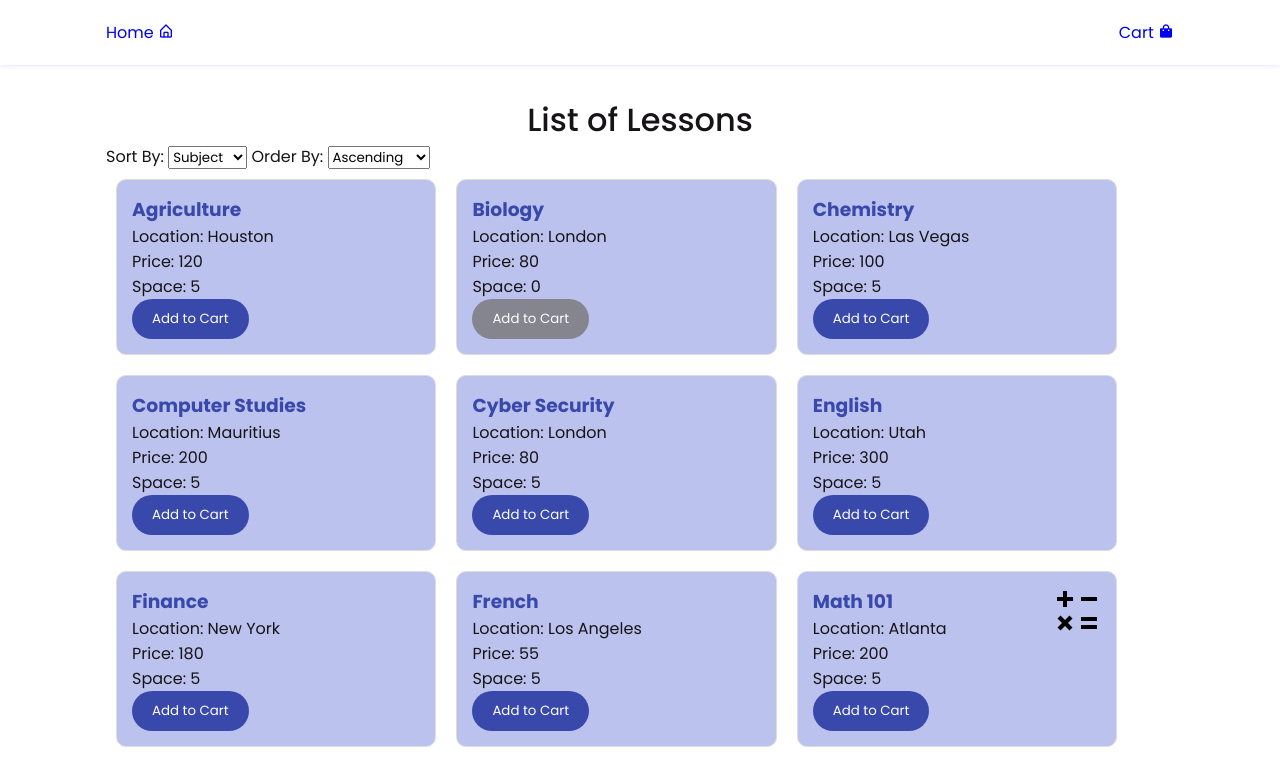
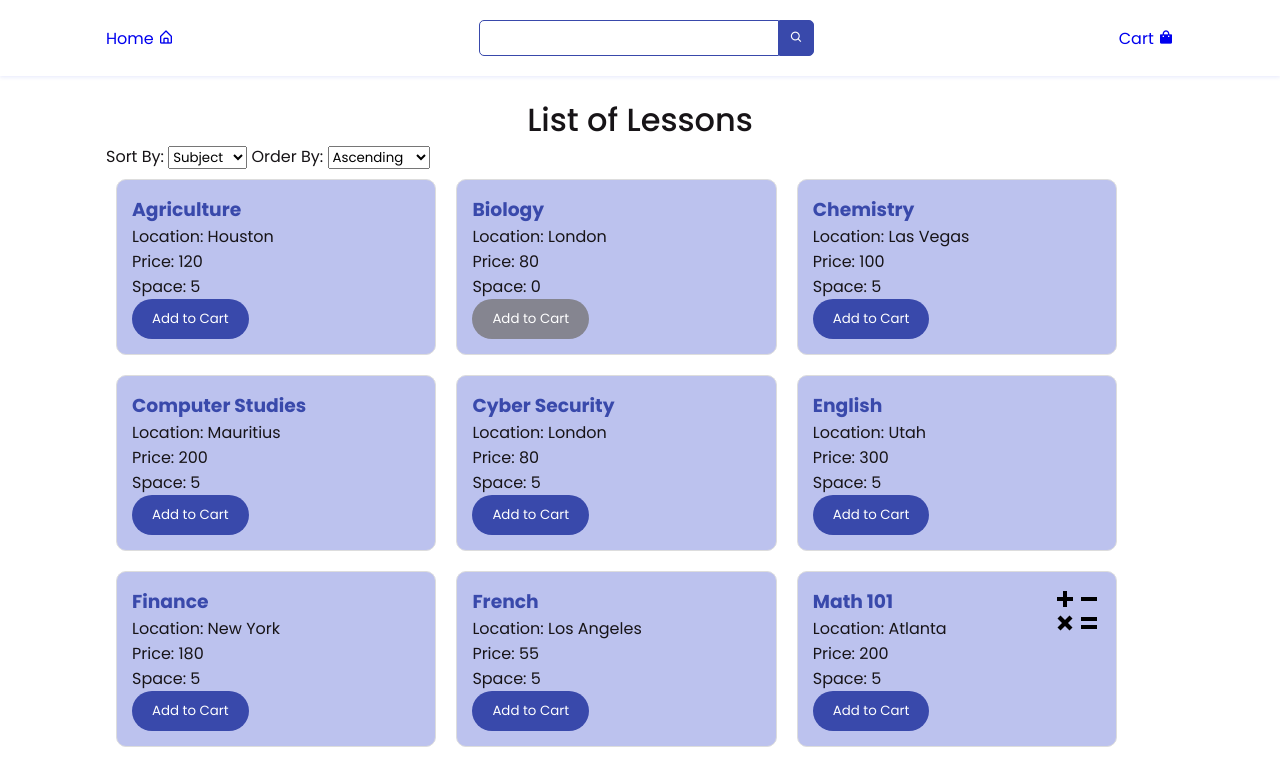
Before and after one commit to OrruSupreme/CST3144-Coursework, a website: page public/products.html in a window 1280 px wide. Shown: the top 764 px of the page. Drawn offline with nearby package versions, Linux system fonts and the light colour scheme.

Commit message:
Added Search bar in product page

```diff
--- a/assets/css/style.css
+++ b/public/assets/css/style.css
@@ -118,3 +118,26 @@ footer{
     font-weight: 300;
     font-size: medium;
 }
+
+#search-form{
+    display: flex;
+    align-items: center;
+}
+#search-form button{
+    background-color: #3949ab;
+    padding: 10px;
+    border: 1px solid #3949ab;
+    border-radius:  0 5px 5px 0;
+    color: white;
+}
+#search-form button:hover{
+    background-color: #28337f;
+}
+#search-form input{
+/* background-color: #3949ab; */
+padding: 7px;
+width: 300px;
+border: 1px solid #3949ab;
+border-radius:  5px 0  0 5px;
+color: #3949ab;
+}
--- a/products.html
+++ b/public/products.html
@@ -13,10 +13,20 @@
         <header>
             <!-- Nav -->
             <div class="nav container">
-                <a href="index.html">Home <i class='bx bx-home-alt'></i></i></a>
+                <div class="">
+                    <a href="index.html">Home <i class='bx bx-home-alt'></i></i></a>
+                </div>
 
+                <div class="">
+                    <form action="" method="get" id="search-form">
+                        <input type="text">
+                        <button><i class='bx bx-search'></i></button>
+                    </form>
+                </div>
 
-                <a href="cart.html">Cart <i class='bx bxs-shopping-bag'></i></a>
+                <div class="">
+                    <a href="cart.html">Cart <i class='bx bxs-shopping-bag'></i></a>
+                </div>
 
             </div>
 
```
Also changed, not shown: package.json (added, +15 -0 lines), public/Images/math-regular-24.png (renamed from Images/math-regular-24.png), public/README.md (renamed from README.md), public/assets/js/app.js (renamed from assets/js/app.js), public/cart.html (renamed from cart.html), public/checkout.html (renamed from checkout.html), public/index.html (renamed from index.html), public/vue.js (renamed from vue.js), 8 other files.
